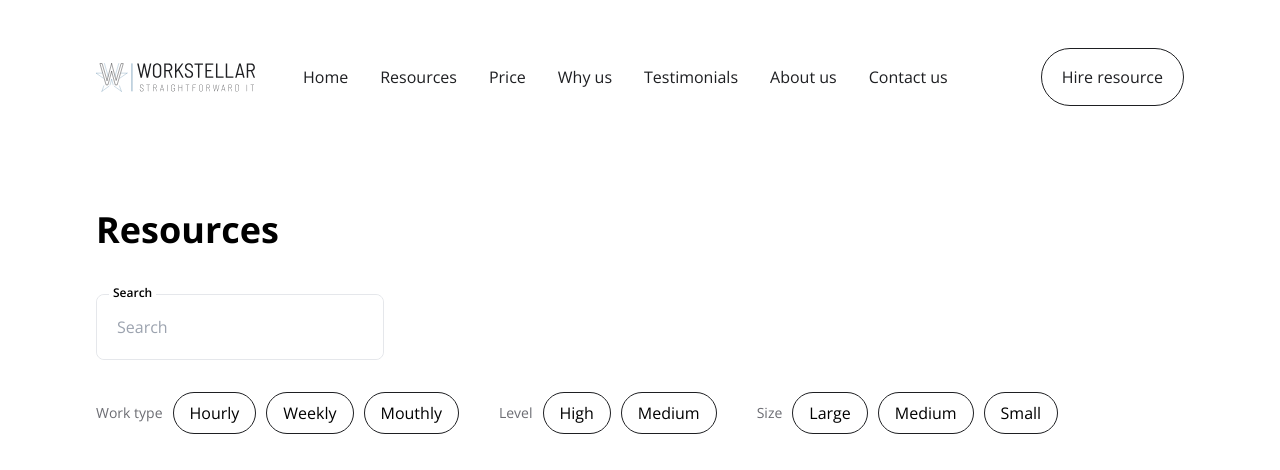
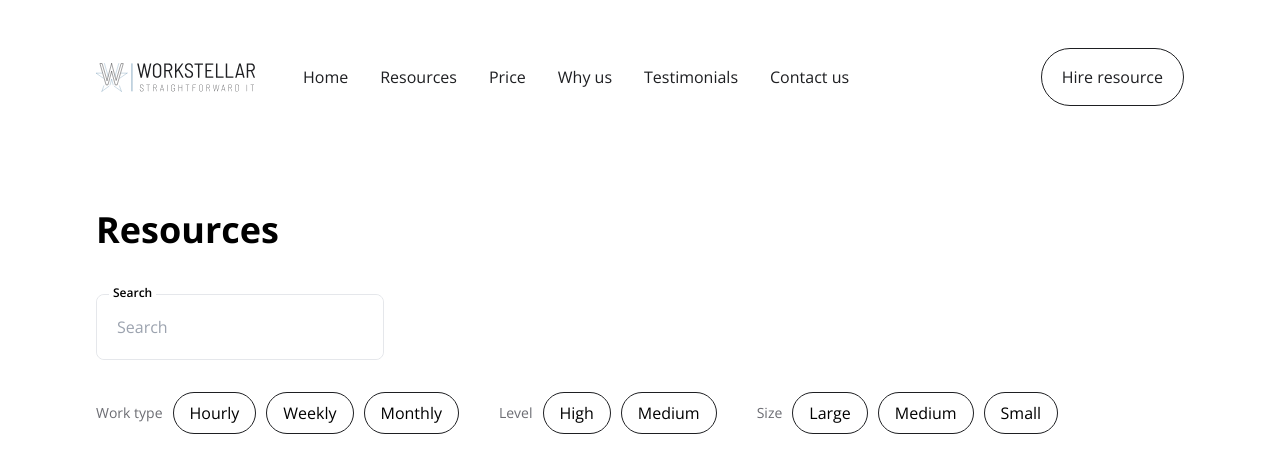
Before and after one commit to nitesh172/workstellar-shop-ui, a Next.js app: page /resources in a window 1280 px wide. Shown: the top 470 px of the page. Built offline with nearby package versions, Linux system fonts and the light colour scheme.

Commit message:
Add missing component

```diff
--- a/src/app/resources/page.tsx
+++ b/src/app/resources/page.tsx
@@ -73,7 +73,7 @@ const Resources = () => {
                 Weekly
               </div>
               <div className="rounded-3xl cursor-pointer border border-black hover:bg-black bg-transparent hover:text-white py-2 px-4">
-                Mouthly
+                Monthly
               </div>
             </div>
           </div>
--- a/src/components/Blocks/home/CustomerJourney.tsx
+++ b/src/components/Blocks/home/CustomerJourney.tsx
@@ -1,11 +1,16 @@
+'use client'
 import Carousel from '@/components/Carousel'
+import PopupEncloser from '@/components/PopupEncloser/PopupEncloser'
 import dynamic from 'next/dynamic'
 import Image from 'next/image'
-import React from 'react'
+import React, { useState } from 'react'
+import ScheduleMeeting from '../ScheduleMeeting'
 const Button = dynamic(() => import('@/components/Buttons/Button'))
 const VideoFrame = dynamic(() => import('./VideoFrame'))
 
 const CustomerJourney = () => {
+  const [mPopup, setMPopup] = useState<boolean>(false)
+
   const itResources = [
     'Guides the customer,',
     'Asks questions so we can help the customer the best way',
@@ -13,6 +18,8 @@ const CustomerJourney = () => {
   ]
 
   const testimonials = [1, 2, 3, 4, 5, 6, 7]
+
+  const handlePopup = () => setMPopup(!mPopup)
 
   return (
     <div className="py-7 md:py-14">
@@ -44,6 +51,7 @@ const CustomerJourney = () => {
               </div>
             </div>
             <Button
+              onClick={handlePopup}
               text="Let’s talk"
               className="rounded-[40px] rounded-tl-none"
               dark
@@ -52,6 +60,7 @@ const CustomerJourney = () => {
           <div className='w-full h-[569px] bg-[url("/images/cus_jou_block_m_2.svg")] md:bg-[url("/images/cus_jou_block_d_2.svg")] lg:bg-[url("/images/cus_jou_block_m_2.svg")] xl:bg-[url("/images/cus_jou_block_d_2.svg")] bg-cover flex flex-col justify-end gap-6 rounded-3xl p-6 bg-no-repeat'>
             <Button
               text="Let’s talk"
+              onClick={handlePopup}
               className="rounded-[40px] rounded-tl-none"
               dark
             />
@@ -126,6 +135,9 @@ const CustomerJourney = () => {
           />
         </div>
       </div>
+      <PopupEncloser show={mPopup} close={handlePopup}>
+        <ScheduleMeeting />
+      </PopupEncloser>
     </div>
   )
 }
--- a/src/components/Blocks/home/HeroSection.tsx
+++ b/src/components/Blocks/home/HeroSection.tsx
@@ -30,13 +30,13 @@ const HeroSection = () => {
           Empower Your Vision, Elevate Your Presence: Where Creativity Meets
           Code!
         </div>
-        <div className="text-base md:text-lg lg:text-xl">
+        <div className="text-base md:text-lg lg:text-xl text-grey">
           Empower your digital vision with top-tier developers and designers.
           Elevate your online presence effortlessly.
         </div>
         <Button text="Let’s talk" dark onClick={handlePopup}  />
       </div>
-      <VideoFrame className="w-full xl:w-[87%] flex flex-col gap-0.5" />
+      <VideoFrame autoplay className="w-full xl:w-[87%] flex flex-col gap-0.5" />
       <PopupEncloser show={mPopup} close={handlePopup}>
         <ScheduleMeeting />
       </PopupEncloser>
--- a/src/components/Blocks/home/VideoFrame.tsx
+++ b/src/components/Blocks/home/VideoFrame.tsx
@@ -1,18 +1,23 @@
 'use client'
 import { VideoFrameProps } from '@/types'
-import React, { useEffect, useRef } from 'react'
+import Image from 'next/image'
+import React, { useEffect, useRef, useState } from 'react'
 
 const VideoFrame: React.FC<VideoFrameProps> = (props) => {
-  const { className } = props
+  const { className, id, autoplay = false } = props
   const videoRef = useRef<HTMLVideoElement>(null)
 
+  const [play, setPlay] = useState<boolean>(autoplay)
+
   useEffect(() => {
-    if (videoRef && videoRef.current) {
+    if (videoRef && videoRef.current && play) {
       videoRef.current.play().catch((error) => {
         console.error('Error attempting to play', error)
       })
+    } else if (videoRef && videoRef.current && !play) {
+      videoRef.current.pause()
     }
-  }, [videoRef])
+  }, [videoRef, play])
 
   return (
     <div className={`${className ? className : ''}`}>
@@ -20,20 +25,37 @@ const VideoFrame: React.FC<VideoFrameProps> = (props) => {
         <div className=" h-0.5 w-8 bg-gray-400 rounded-xl"></div>
         <div className=" h-0.5 w-8 bg-gray-400 rounded-xl"></div>
       </div>
-      <div className="flex flex-row gap-0.5">
+      <div id={id} className="flex flex-row gap-0.5">
         <div className="mt-12 h-8 w-0.5 bg-gray-400 rounded-xl"></div>
-        <div className="w-full shadow-2xl h-auto bg-black rounded-3xl p-2 md:p-3">
+        <div
+          onClick={() => setPlay(!play)}
+          className="w-full relative shadow-2xl h-auto bg-black rounded-3xl p-2 md:p-3"
+        >
           <video
             ref={videoRef}
-            playsInline
-            loop
-            autoPlay
-            muted
+            playsInline={autoplay}
+            loop={autoplay}
+            autoPlay={autoplay}
+            muted={autoplay}
             style={{ objectFit: 'cover', aspectRatio: 4 / 3 }}
             className="w-full h-full rounded-2xl"
           >
             <source src="/videos/video_1.mp4" />
           </video>
+          {!autoplay && !play && (
+            <div className="absolute top-0 right-0 w-full h-full">
+              <div className="relative">
+                <Image
+                  src="/images/play.svg"
+                  alt=""
+                  width={17}
+                  height={17}
+                  className="w-full h-full"
+                />
+                <div className='absolute text-base md:text-3xl lg:text-5xl xl:text-4xl font-pacifico text-white top-14 md:top-24 lg:top-36 xl:top-28 left-8 md:left-16 xl:left-14 -rotate-[17deg]'>Why us?</div>
+              </div>
+            </div>
+          )}
         </div>
       </div>
     </div>
--- a/src/components/Blocks/navbar/Menus.tsx
+++ b/src/components/Blocks/navbar/Menus.tsx
@@ -36,12 +36,6 @@ const Menus = () => {
       name: 'Testimonials',
       url: '/',
       scrollID: 'Testimonials',
-    },
-    {
-      id: 5,
-      name: 'About us',
-      url: '/',
-      scrollID: 'About us',
     },
     {
       id: 6,
--- a/src/components/Footer/Menu.tsx
+++ b/src/components/Footer/Menu.tsx
@@ -30,12 +30,6 @@ const Menus = () => {
       name: 'Testimonials',
       url: '/',
       scrollID: 'Testimonials',
-    },
-    {
-      id: 5,
-      name: 'About us',
-      url: '/',
-      scrollID: 'About us',
     },
     {
       id: 6,
--- a/src/components/Input/TextField.tsx
+++ b/src/components/Input/TextField.tsx
@@ -13,7 +13,7 @@ const TextField: React.FC<TextFieldProps> = (props) => {
       </label>
       <input
         type="text"
-        className="outline-none rounded-lg w-full p-5"
+        className="outline-none  text-base rounded-lg w-full p-5"
         placeholder={placeholder}
       />
     </div>
--- a/src/components/Navbar/index.tsx
+++ b/src/components/Navbar/index.tsx
@@ -42,12 +42,6 @@ const Navbar = () => {
       name: 'Testimonials',
       url: '/',
       scrollID: 'Testimonials',
-    },
-    {
-      id: 5,
-      name: 'About us',
-      url: '/',
-      scrollID: 'About us',
     },
     {
       id: 6,
--- a/src/types/index.ts
+++ b/src/types/index.ts
@@ -15,8 +15,9 @@ export type ButtonProps = {
 }
 
 export type VideoFrameProps = {
-  id?: number | string
+  id?:  string
   className?: string
+  autoplay?: boolean
 }
 
 export type TextFieldProps = {
```
Also changed, not shown: public/images/play.svg (added).
